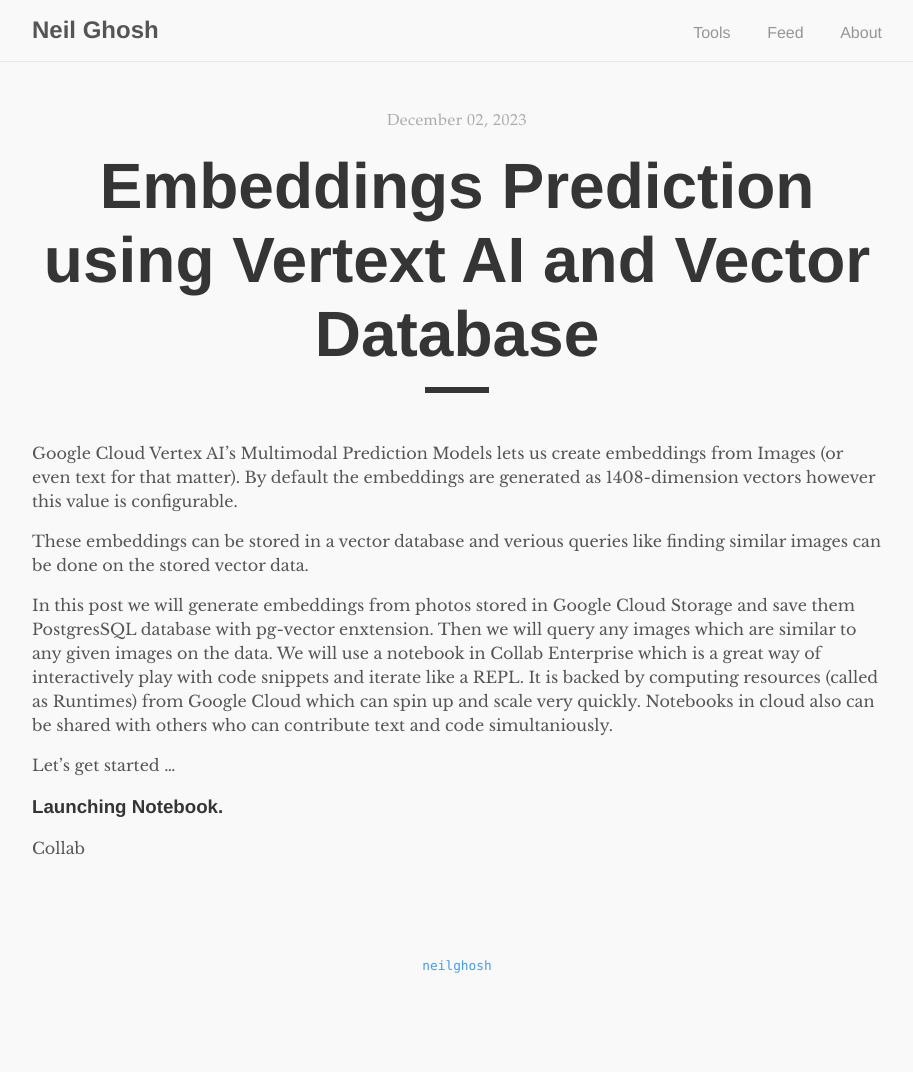
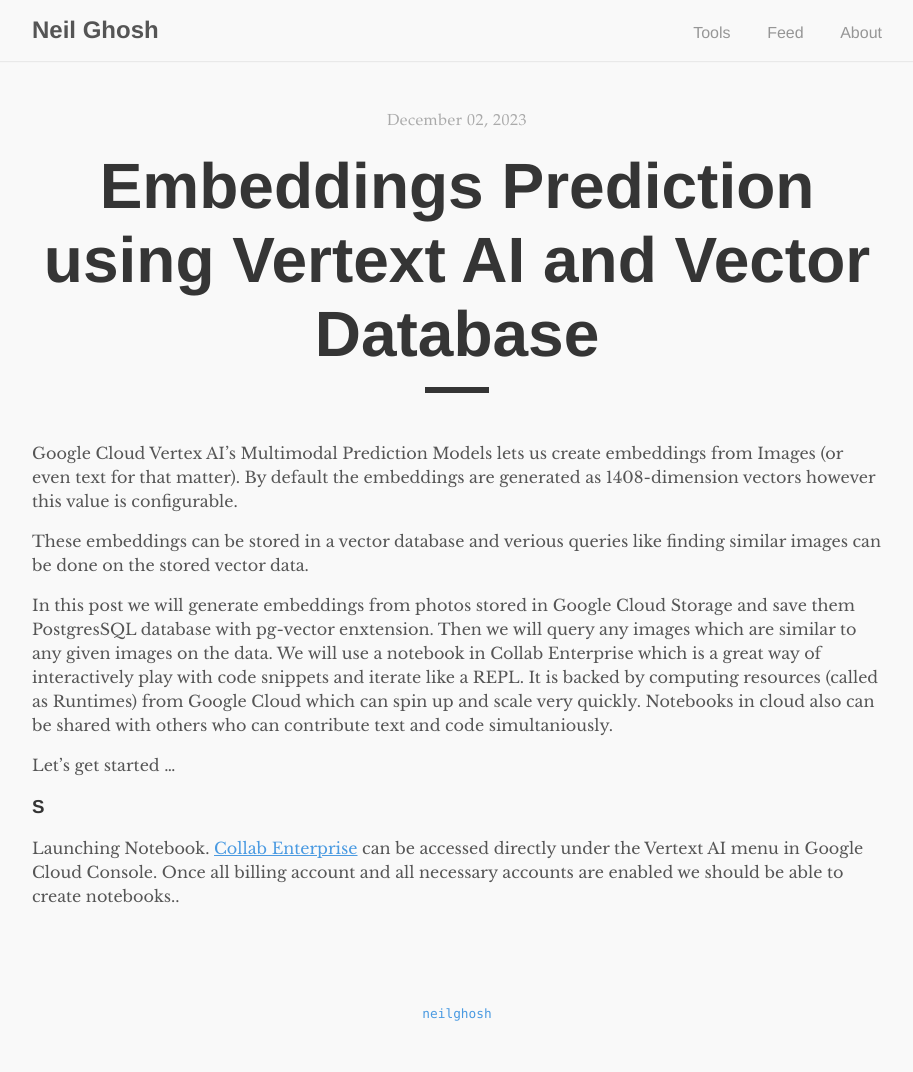
Before and after one commit to neilghosh/neilghosh.github.io, a Jekyll site: the page built from _posts/2023/2023-12-02-embeddings-prediction-using-vertext-ai-and-vector-database.md.md, in a window 1280 px wide. Shown: the whole page, without its empty margins (183-1096 px from the left). Built offline with Jekyll 4.4.1, drawn with Linux system fonts in a browser that asks for light colours; before the commit the page ends 1024 px from its top, so only the background shows below that.

Commit message:
_posts/2023/2023-12-02-embeddings-prediction-using-vertext-ai-and-vector-database.md.md updated from https://stackedit.io/

```diff
--- a/_posts/2023/2023-12-02-embeddings-prediction-using-vertext-ai-and-vector-database.md.md
+++ b/_posts/2023/2023-12-02-embeddings-prediction-using-vertext-ai-and-vector-database.md.md
@@ -11,8 +11,9 @@
 
 Let's get started ...
 
-### Launching Notebook.
-Collab
+### S
+ Launching Notebook.
+[Collab Enterprise](https://console.cloud.google.com/vertex-ai/colab/notebooks) can be accessed directly under the Vertext AI menu in Google Cloud Console. Once all billing account and all necessary accounts are enabled we should be able to create notebooks..
 <!--stackedit_data:
-eyJoaXN0b3J5IjpbLTIxMTcwNTcxNTEsNzYxODEwMDA0XX0=
+eyJoaXN0b3J5IjpbNzcxODYyOTQ5LDc2MTgxMDAwNF19
 -->
```
